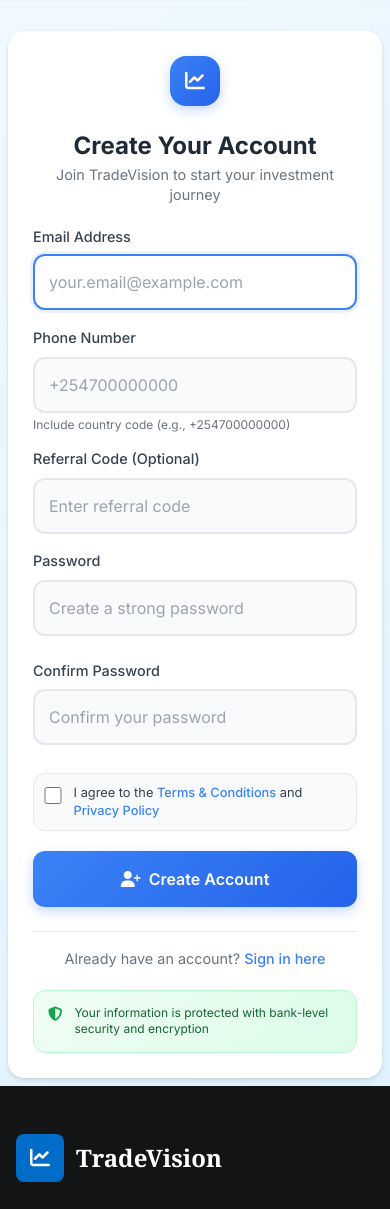
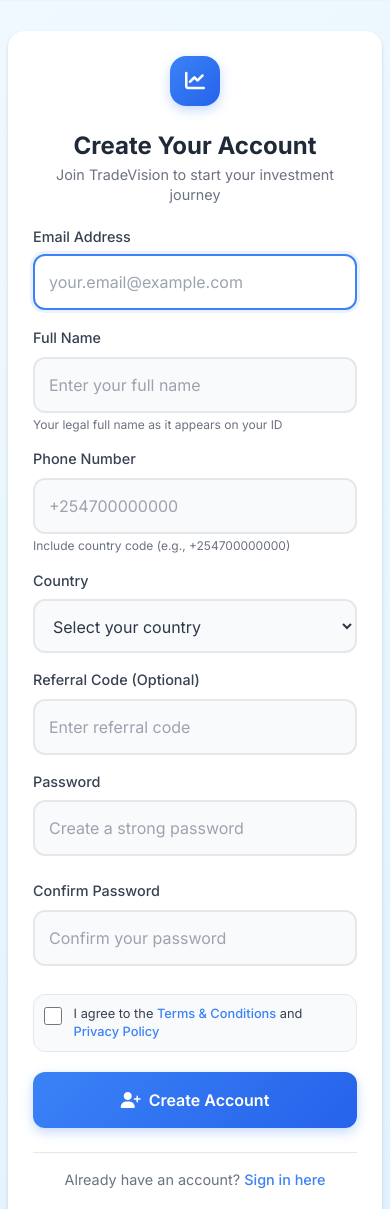
Before and after one commit to ayubsoft254/TradeVision, a Django app: page /accounts/signup/ in a window 390 px wide. Shown: the part 102-1311 px from the top of the page. Run offline with Django 4.2, Linux system fonts and the light colour scheme; parts of the project's set-up code (start-up, migrations or seed data) failed here and were passed over; some libraries are stand-ins or nearby versions.

Commit message:
feat: Add required fields for full name, phone number, and country in signup form

```diff
--- a/src/apps/accounts/forms.py
+++ b/src/apps/accounts/forms.py
@@ -15,6 +15,7 @@
 
     full_name = forms.CharField(
         max_length=255,
+        required=True,
         widget=forms.TextInput(attrs={
             'class': 'w-full px-4 py-3 border border-gray-300 rounded-lg focus:ring-2 focus:ring-primary-500 focus:border-primary-500',
             'placeholder': 'Enter your full name',
@@ -24,6 +25,7 @@
     )
 
     phone_number = PhoneNumberField(
+        required=True,
         widget=forms.TextInput(attrs={
             'class': 'w-full px-4 py-3 border border-gray-300 rounded-lg focus:ring-2 focus:ring-primary-500 focus:border-primary-500',
             'placeholder': '+254700000000',
@@ -33,6 +35,7 @@
     )
 
     country = CountryField().formfield(
+        required=True,
         widget=forms.Select(attrs={
             'class': 'w-full px-4 py-3 border border-gray-300 rounded-lg focus:ring-2 focus:ring-primary-500 focus:border-primary-500'
         }),
--- a/src/templates/account/signup.html
+++ b/src/templates/account/signup.html
@@ -366,6 +366,30 @@
                     {% endif %}
                 </div>
 
+                <!-- Full Name -->
+                {% if form.full_name %}
+                <div class="form-group">
+                    <label for="{{ form.full_name.id_for_label }}" class="form-label">
+                        Full Name
+                    </label>
+                    <input type="text"
+                           name="{{ form.full_name.name }}"
+                           id="{{ form.full_name.id_for_label }}"
+                           class="form-input"
+                           placeholder="Enter your full name"
+                           value="{{ form.full_name.value|default:'' }}"
+                           required
+                           autocomplete="name">
+                    {% if form.full_name.errors %}
+                        <div class="error-message">
+                            <i class="fas fa-exclamation-circle"></i>
+                            {{ form.full_name.errors.0 }}
+                        </div>
+                    {% endif %}
+                    <p class="form-help">Your legal full name as it appears on your ID</p>
+                </div>
+                {% endif %}
+
                 <!-- Phone Number -->
                 <div class="form-group">
                     <label for="{{ form.phone_number.id_for_label }}" class="form-label">
@@ -387,6 +411,34 @@
                     {% endif %}
                     <p class="form-help">Include country code (e.g., +254700000000)</p>
                 </div>
+
+                <!-- Country -->
+                {% if form.country %}
+                <div class="form-group">
+                    <label for="{{ form.country.id_for_label }}" class="form-label">
+                        Country
+                    </label>
+                    <select name="{{ form.country.name }}"
+                            id="{{ form.country.id_for_label }}"
+                            class="form-input"
+                            required>
+                        <option value="">Select your country</option>
+                        {% for value, label in form.country.field.choices %}
+                            {% if value %}
+                                <option value="{{ value }}" {% if form.country.value == value %}selected{% endif %}>
+                                    {{ label }}
+                                </option>
+                            {% endif %}
+                        {% endfor %}
+                    </select>
+                    {% if form.country.errors %}
+                        <div class="error-message">
+                            <i class="fas fa-exclamation-circle"></i>
+                            {{ form.country.errors.0 }}
+                        </div>
+                    {% endif %}
+                </div>
+                {% endif %}
 
                 <!-- Referral Code -->
                 {% if form.referral_code %}
```
